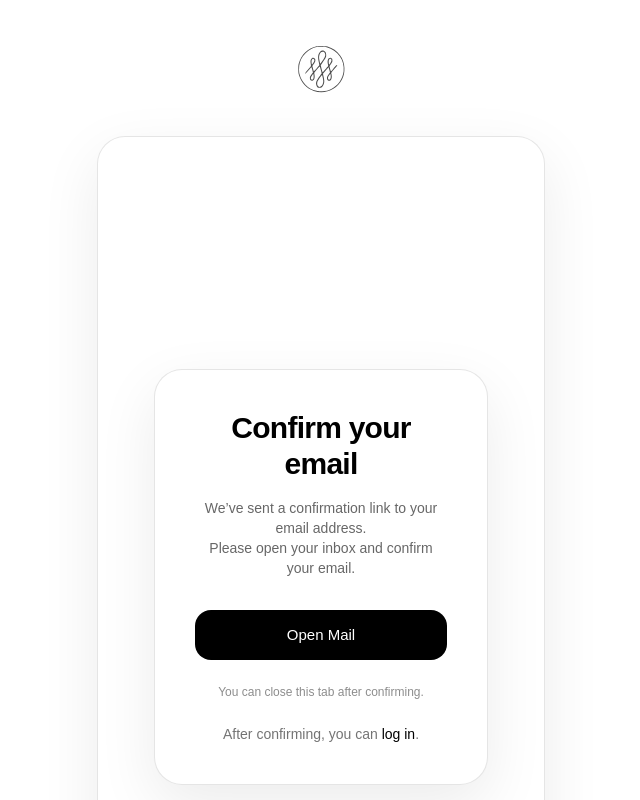
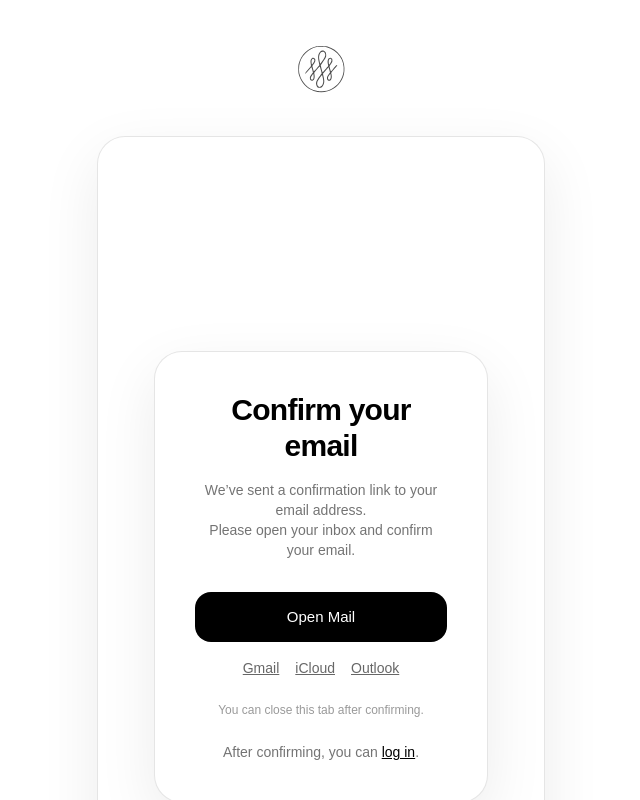
Before and after one commit to 3S-Clean/3s-clean-app, a Next.js app: page /confirmed in a window 1280 px wide. Shown: the top 800 px of the page, without its empty margins (319-959 px from the left). Built offline with nearby package versions, Linux system fonts and the light colour scheme; no server answers.

Commit message:
feat: add open mail

```diff
--- a/app/(auth)/callback/page.tsx
+++ b/app/(auth)/callback/page.tsx
@@ -4,18 +4,22 @@ import { createSupabaseServerClient } from "@/lib/supabase/server";
 export default async function AuthCallbackPage({
                                                    searchParams,
                                                }: {
-    searchParams: { code?: string; next?: string };
+    searchParams: { code?: string };
 }) {
     const supabase = await createSupabaseServerClient();
 
     const code = searchParams.code;
-    const next = searchParams.next ?? "/confirmed";
 
-    if (code) {
-        const { error } = await supabase.auth.exchangeCodeForSession(code);
-        // если ошибка — отправь на логин с ошибкой
-        if (error) redirect("/login?error=confirm_failed");
+    if (!code) {
+        redirect("/login?error=missing_code");
     }
 
-    redirect(next);
+    const { error } = await supabase.auth.exchangeCodeForSession(code);
+
+    if (error) {
+        redirect("/login?error=confirm_failed");
+    }
+
+    // ✅ email подтверждён → отдельная страница "спасибо"
+    redirect("/email-confirmed");
 }
--- a/app/(auth)/confirmed/ConfirmedClient.tsx
+++ /dev/null
@@ -1,111 +0,0 @@
-"use client";
-
-import { useEffect, useMemo, useState } from "react";
-import { useRouter, useSearchParams } from "next/navigation";
-import { supabase } from "@/lib/supabase/client";
-
-export default function ConfirmedClient() {
-    const router = useRouter();
-    const searchParams = useSearchParams();
-
-    const next = useMemo(() => {
-        const n = searchParams.get("next");
-        return n && n.startsWith("/") ? n : "/account";
-    }, [searchParams]);
-
-    const [seconds, setSeconds] = useState(2);
-    const [hasSession, setHasSession] = useState<boolean | null>(null);
-
-    useEffect(() => {
-        let cancelled = false;
-
-        const run = async () => {
-            const { data, error } = await supabase.auth.getSession();
-            if (cancelled) return;
-
-            const ok = !!data.session && !error;
-            setHasSession(ok);
-
-            if (ok) {
-                setSeconds(2);
-
-                const t = window.setInterval(() => {
-                    setSeconds((s) => (s > 0 ? s - 1 : 0));
-                }, 1000);
-
-                const go = window.setTimeout(() => {
-                    router.replace(next);
-                    router.refresh();
-                }, 1600);
-
-                return () => {
-                    window.clearInterval(t);
-                    window.clearTimeout(go);
-                };
-            }
-        };
-
-        let cleanup: void | (() => void);
-
-        run().then((c) => {
-            cleanup = c as any;
-        });
-
-        return () => {
-            cancelled = true;
-            if (cleanup) cleanup();
-        };
-    }, [router, next]);
-
-    return (
-        <main className="min-h-screen px-4 py-10 flex items-center justify-center bg-white">
-            <div className="w-full max-w-md rounded-[28px] border border-black/10 bg-white shadow-[0_20px_60px_rgba(0,0,0,0.08)] p-8 md:p-10">
-                <h1 className="text-3xl font-semibold tracking-tight text-black">
-                    Email confirmed
-                </h1>
-
-                <p className="mt-3 text-sm text-black/55">
-                    Your email was confirmed successfully.
-                </p>
-
-                {hasSession === null && (
-                    <p className="mt-6 text-sm text-black/55">Checking session…</p>
-                )}
-
-                {hasSession === true && (
-                    <>
-                        <p className="mt-6 text-sm text-black/55">
-                            Redirecting to your account{seconds ? ` in ${seconds}s` : ""}…
-                        </p>
-
-                        <button
-                            type="button"
-                            onClick={() => {
-                                router.replace(next);
-                                router.refresh();
-                            }}
-                            className="mt-8 w-full rounded-2xl bg-black py-3.5 text-[15px] font-medium text-white transition hover:bg-black/90"
-                        >
-                            Continue
-                        </button>
-                    </>
-                )}
-
-                {hasSession === false && (
-                    <>
-                        <p className="mt-6 text-sm text-red-600">
-                            Session not found. Please log in.
-                        </p>
-
-                        <a
-                            href={`/login?next=${encodeURIComponent(next)}`}
-                            className="mt-8 block w-full text-center rounded-2xl bg-black py-3.5 text-[15px] font-medium text-white transition hover:bg-black/90"
-                        >
-                            Go to login
-                        </a>
-                    </>
-                )}
-            </div>
-        </main>
-    );
-}
--- a/app/(auth)/confirmed/page.tsx
+++ b/app/(auth)/confirmed/page.tsx
@@ -1,76 +1,64 @@
-"use client";
+import Link from "next/link";
 
-import { useEffect, useState } from "react";
-import Link from "next/link";
-import { supabase } from "@/lib/supabase/client";
-
-export default function ConfirmedClient() {
-    const [hasSession, setHasSession] = useState<boolean | null>(null);
-
-    useEffect(() => {
-        let cancelled = false;
-
-        (async () => {
-            const { data, error } = await supabase.auth.getSession();
-            if (cancelled) return;
-            setHasSession(!!data.session && !error);
-        })();
-
-        return () => {
-            cancelled = true;
-        };
-    }, []);
-
+export default function ConfirmedPage() {
     return (
         <main className="min-h-screen px-4 py-10 flex items-center justify-center bg-white">
             <div className="w-full max-w-md rounded-[28px] border border-black/10 bg-white shadow-[0_20px_60px_rgba(0,0,0,0.08)] p-8 md:p-10 text-center">
+
                 <h1 className="text-3xl font-semibold tracking-tight text-black">
                     Confirm your email
                 </h1>
 
-                <p className="mt-4 text-sm text-black/60">
+                <p className="mt-4 text-sm text-black/55">
                     We’ve sent a confirmation link to your email address.
                     <br />
                     Please open your inbox and confirm your email.
                 </p>
 
-                {/* ✅ Open Mail */}
+                {/* Open Mail */}
                 <a
                     href="mailto:"
-                    className="mt-8 inline-flex w-full items-center justify-center rounded-2xl bg-black py-3.5 text-[15px] font-medium text-white transition hover:bg-black/90"
+                    className="mt-8 block w-full rounded-2xl bg-black py-3.5 text-[15px] font-medium text-white transition hover:bg-black/90"
                 >
                     Open Mail
                 </a>
 
-                {/* ✅ пояснение про вкладку */}
-                <p className="mt-6 text-xs text-black/45">
+                {/* Web mail fallback */}
+                <div className="mt-4 flex justify-center gap-4 text-sm">
+                    <a
+                        href="https://mail.google.com"
+                        target="_blank"
+                        className="text-black/60 hover:text-black underline"
+                    >
+                        Gmail
+                    </a>
+                    <a
+                        href="https://www.icloud.com/mail"
+                        target="_blank"
+                        className="text-black/60 hover:text-black underline"
+                    >
+                        iCloud
+                    </a>
+                    <a
+                        href="https://outlook.live.com"
+                        target="_blank"
+                        className="text-black/60 hover:text-black underline"
+                    >
+                        Outlook
+                    </a>
+                </div>
+
+                <p className="mt-6 text-xs text-black/40">
                     You can close this tab after confirming.
                 </p>
 
-                {/* если сессия есть — показываем кнопку в аккаунт */}
-                {hasSession === true && (
-                    <Link
-                        href="/account"
-                        className="mt-6 inline-flex w-full items-center justify-center rounded-2xl border border-black/10 bg-white py-3.5 text-[15px] font-medium text-black transition hover:bg-black/5"
-                    >
-                        Continue to account
+                <p className="mt-6 text-sm text-black/55">
+                    After confirming, you can{" "}
+                    <Link href="/login" className="text-black underline">
+                        log in
                     </Link>
-                )}
-
-                {/* если сессии нет — предлагаем логин */}
-                {hasSession === false && (
-                    <p className="mt-6 text-sm text-black/55">
-                        After confirming, you can{" "}
-                        <Link href="/login" className="text-black hover:underline">
-                            log in
-                        </Link>
-                        .
-                    </p>
-                )}
-
-                {hasSession === null && (
-                    <p className="mt-6 text-sm text-black/55">Checking session…</p>
-                )}
+                    .
+                </p>
             </div>
         </main>
     );
--- a/app/(auth)/signup/page.tsx
+++ b/app/(auth)/signup/page.tsx
@@ -9,6 +9,7 @@ import { signupSchema, type SignupValues } from "@/lib/validators";
 
 export default function SignupPage() {
     const router = useRouter();
+
     const {
         register,
         handleSubmit,
@@ -43,6 +44,7 @@ export default function SignupPage() {
             email: values.email,
             password: values.password,
             options: {
+                // ссылка из письма ведёт сюда
                 emailRedirectTo: `${origin}/callback`,
             },
         });
@@ -61,9 +63,13 @@ export default function SignupPage() {
             return;
         }
 
-        // ✅ успех: уводим на страницу инструкции
-        router.replace("/confirmed");
-        return;
+        // ✅ успех: говорим что письмо отправлено и уводим на логин
+        setStatus({ type: "ok", msg: "Check your email to confirm your account." });
+
+        // небольшая пауза, чтобы текст успел отрисоваться
+        setTimeout(() => {
+            router.replace("/login?justSignedUp=1");
+        }, 400);
     };
 
     return (
```
